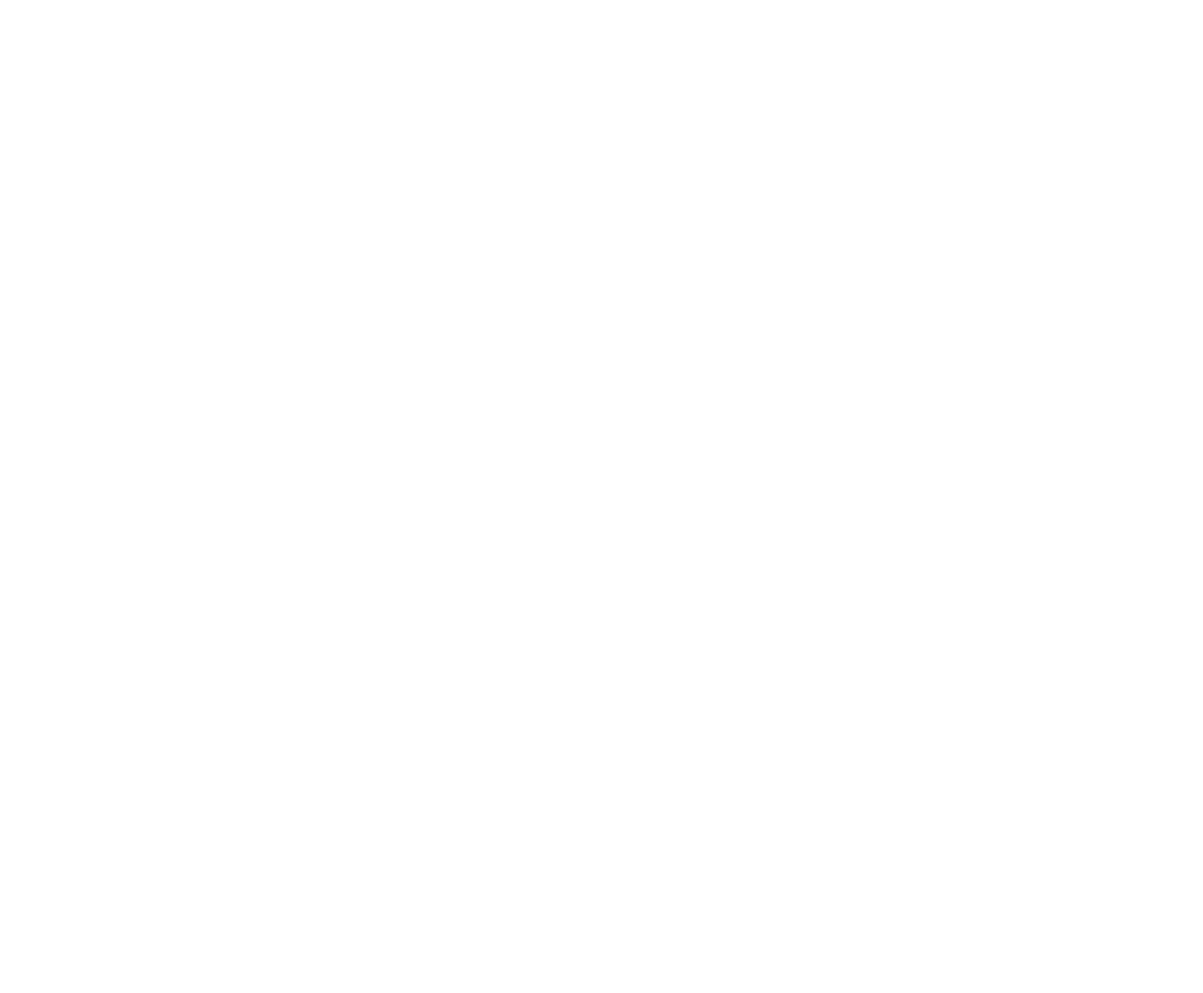
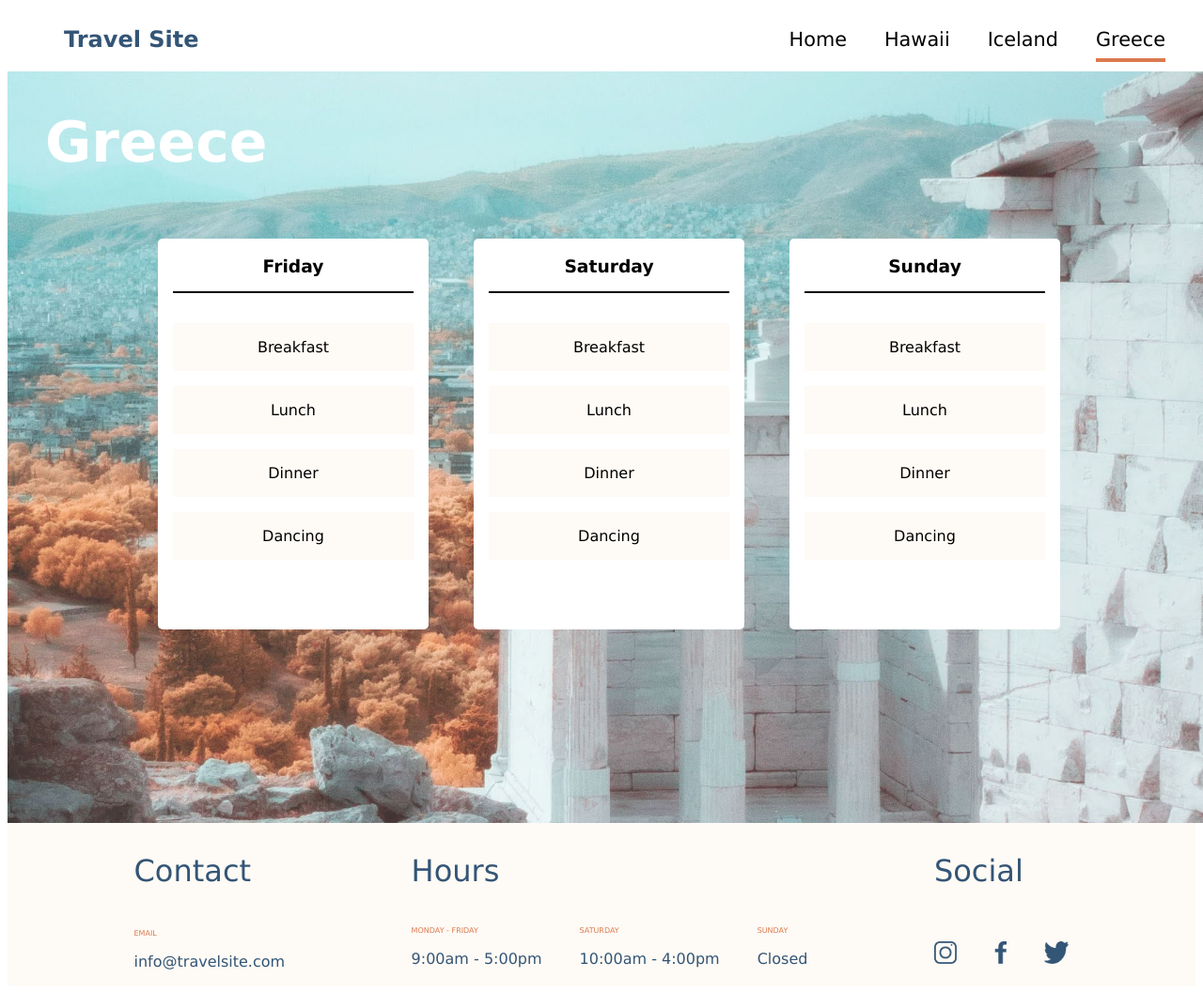
Before and after one commit to pshenoy30/TravelSite, a plain HTML site: page pratiksha-shenoy-travelsite/pages/greece.html in a window 1280 px wide. Shown: the whole page at 94% size. Before the commit the page ends 800 px from the top, so only its background shows below. Drawn offline with Linux system fonts and the light colour scheme.

Commit message:
Added the Iceland html and styling

```diff
--- a/pratiksha-shenoy-travelsite/css/destinations.css
+++ b/pratiksha-shenoy-travelsite/css/destinations.css
@@ -1,5 +1,13 @@
 .hero-section__container--hawaii{
     background-image: url("/assets/images/hawaii.jpg");
+}
+
+.hero-section__container--iceland{
+    background-image: url("/assets/images/iceland.jpg");
+}
+
+.hero-section__container--greece{
+    background-image: url("/assets/images/greece.jpg");
 }
 
 .hero-section__container{
--- a/pratiksha-shenoy-travelsite/css/global.css
+++ b/pratiksha-shenoy-travelsite/css/global.css
@@ -42,14 +42,15 @@ li{
 
 .nav-card__container__right__items__link{
     text-decoration: none;
-    color: 000000;
+    color: #000000;
     padding-bottom: 0.5rem;
 }
 
-.nav-card__container__right__items__link:link{
-    text-decoration: none;
-    color: #00000;
+.nav-card__container__right__items__link:hover{
+    border-bottom: 0.3rem solid #DB7A4E;
 }
+
+
 .nav-card__container__right__items__link--border{
     border-bottom: 0.3rem solid #DB7A4E;
 }
--- a/pratiksha-shenoy-travelsite/pages/greece.html
+++ b/pratiksha-shenoy-travelsite/pages/greece.html
@@ -0,0 +1,99 @@
+<!DOCTYPE html>
+<html lang="en">
+<head>
+    <meta charset="UTF-8">
+    <meta name="viewport" content="width=device-width, initial-scale=1.0">
+    <link href="https://fonts.googleapis.com/css2?family=Open+Sans:ital,wght@0,300;0,400;0,600;0,700;1,400&display=swap" rel="stylesheet">
+    <link href="/css/global.css" rel="stylesheet" />
+    <link href="/css/destinations.css" rel="stylesheet" />
+    <title>Travel Site</title>
+</head>
+<body>
+    <header>
+        <nav class="nav-card__container">
+            <div class="nav-card__container__left">
+                <h2 class="nav-card__container__left__heading">Travel Site</h2>
+            </div>
+            <div class="nav-card__container__right">
+                <ul class="nav-card__container__right__items">
+                    <li> <a class="nav-card__container__right__items__link" href="/index.html">Home</a> </li>
+                    <li> <a class="nav-card__container__right__items__link" href="/pages/hawaii.html">Hawaii</a> </li>
+                    <li> <a class="nav-card__container__right__items__link" href="/pages/iceland.html">Iceland</a> </li>
+                    <li> <a class="nav-card__container__right__items__link nav-card__container__right__items__link--border" href="/pages/greece.html">Greece</a> </li>
+                </ul>
+            </div>
+        </nav>
+    </header>
+    <section class="hero-section__container hero-section__container--greece">
+        <h1 class="hero-section__container__title">Greece</h1>
+        <div class="itinerary__container__cards">
+            <div class="itinerary__container__cards__card">
+                <h3 class="itinerary__container__card__title">Friday</h3>
+                <ul class="itinerary__container__card__list-items">
+                    <li class="itinerary__container__card__subtitle">Breakfast</li>
+                    <li class="itinerary__container__card__subtitle">Lunch</li>
+                    <li class="itinerary__container__card__subtitle">Dinner</li>
+                    <li class="itinerary__container__card__subtitle">Dancing</li>
+                </ul>
+            </div>
+            <div class="itinerary__container__cards__card">
+                <h3 class="itinerary__container__card__title">Saturday</h3>
+                <ul class="itinerary__container__card__list-items">
+                    <li class="itinerary__container__card__subtitle">Breakfast</li>
+                    <li class="itinerary__container__card__subtitle">Lunch</li>
+                    <li class="itinerary__container__card__subtitle">Dinner</li>
+                    <li class="itinerary__container__card__subtitle">Dancing</li>
+                </ul>
+            </div>
+            <div class="itinerary__container__cards__card">
+                <h3 class="itinerary__container__card__title">Sunday</h3>
+                <ul class="itinerary__container__card__list-items">
+                    <li class="itinerary__container__card__subtitle">Breakfast</li>
+                    <li class="itinerary__container__card__subtitle">Lunch</li>
+                    <li class="itinerary__container__card__subtitle">Dinner</li>
+                    <li class="itinerary__container__card__subtitle">Dancing</li>
+                </ul>
+            </div>
+        </div>
+    </section>
+    <footer class="footer__container">
+        <section class="footer__container__contact">
+            <h3 class="footer__container__title">Contact</h3>
+            <div class="footer__container__sub__container--no-flex">
+                <p class="footer__container__subtitle">Email</p>
+                <p class="footer__container__description">info@travelsite.com</p>
+            </div>
+        </section>
+        <section class="footer__container__hours">
+            <h3 class="footer__container__title">Hours</h3>
+            <div class="footer__container__sub__container">
+                <div class="footer__container__sub__container__left">
+                    <p class="footer__container__subtitle">Monday - Friday</p>
+                    <p class="footer__container__description">9:00am - 5:00pm</p>
+                </div>
+                <div class="footer__container__sub__container__middle">
+                    <p class="footer__container__subtitle">Saturday</p>
+                    <p class="footer__container__description">10:00am - 4:00pm</p>
+                </div>
+                <div class="footer__container__sub__container__right">
+                    <p class="footer__container__subtitle">Sunday</p>
+                    <p class="footer__container__description">Closed</p>
+                </div>
+        </section>
+        <section class="footer__container__social">
+            <h3 class="footer__container__title">Social</h3>
+            <div class="footer__container__sub__container">
+                <div class="footer__container__sub__container__image">
+                    <a href="https://www.instagram.com/"> <img src="/assets/images/icon-instagram.png" alt="Instagram" /> </a>
+                </div>
+                <div class="footer__container__sub__container__image">
+                    <a href="https://www.facebook.com/"> <img class="footer__container__sub__container__image--height" src="/assets/images/icon-facebook.png" alt="Facebook" /> </a>
+                </div>
+                <div class="footer__container__sub__container__image">
+                    <a href="https://www.twitter.com/"> <img src="/assets/images/icon-twitter.png" alt="Twitter" /> </a>
+                </div>
+            </div>
+        </section>
+    </footer>
+</body>
+</html>
```
Also changed, not shown: pratiksha-shenoy-travelsite/pages/hawaii.html (+4 -4 lines), pratiksha-shenoy-travelsite/pages/iceland.html (+99 -0 lines).
